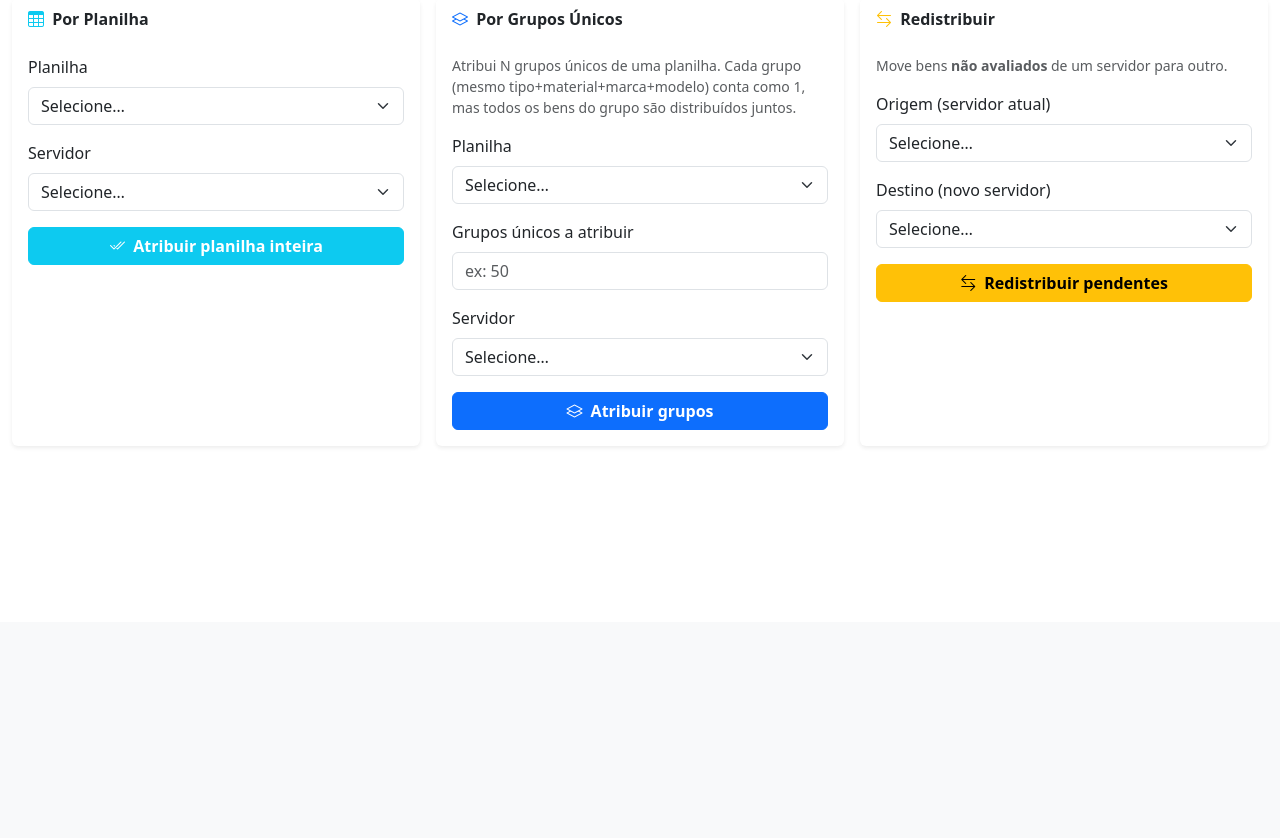
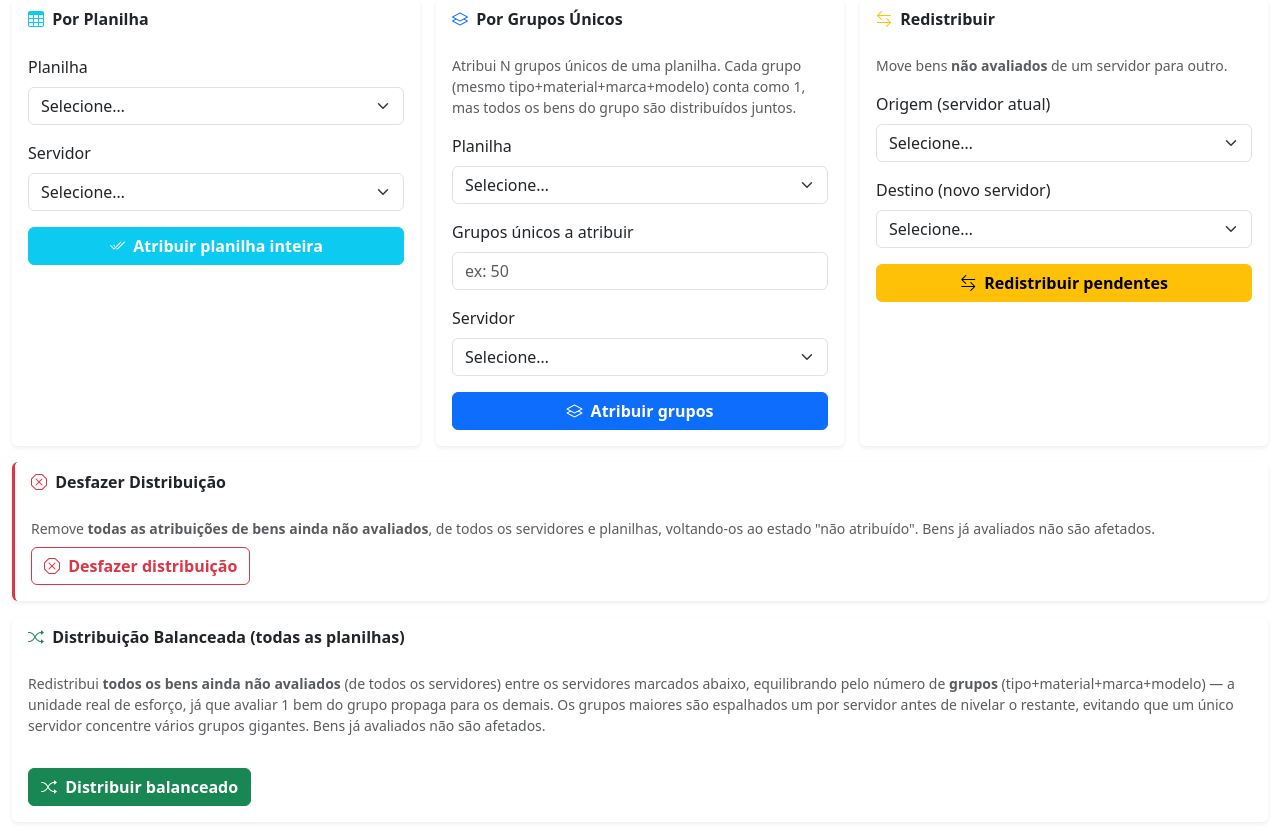
Before and after one commit to dimasmsoares/reavaliacao-bens, a Flask app: page /admin/distribuir in a window 1280 px wide. Shown: the part 178-1016 px from the top of the page. Before the commit the page ends 608 px from the top, so only its background shows below. Run offline with Flask 3, Linux system fonts and the light colour scheme; the visitor is signed in with stand-in values (Sample User, id 1); data comes from the database, SQL or seed files in the repository; data that the repository does not hold is empty; parts of the project's set-up code (start-up, migrations or seed data) failed here and were passed over.

Commit message:
Adiciona distribuição balanceada e botão para desfazer distribuição
Nova modalidade em /admin/distribuir que redistribui todos os bens
pendentes de uma vez, balanceando por número de grupos e espalhando
grupos gigantes entre servidores diferentes (a unidade real de
esforço é o grupo, já que avaliar 1 bem propaga para os demais do
mesmo grupo). Adiciona também um botão para desfazer toda a
distribuição pendente de uma vez, sem afetar bens já avaliados, e um
índice em assets para acelerar as queries de agrupamento.

Co-Authored-By: Claude Sonnet 5 <noreply@anthropic.com>

```diff
--- a/app.py
+++ b/app.py
@@ -185,6 +185,30 @@ def admin_editar_usuario(user_id):
 def admin_distribuir():
     if request.method == 'POST':
         mode = request.form.get('mode')
+
+        if mode == 'balanceada':
+            user_ids = request.form.getlist('user_ids', type=int)
+            valid_ids = [u['id'] for u in db.get_all_users() if u['role'] == 'servidor']
+            user_ids = [uid for uid in user_ids if uid in valid_ids]
+            if len(user_ids) < 2:
+                flash('Selecione ao menos 2 servidores para a distribuição balanceada.', 'warning')
+            else:
+                db.clear_pending_assignments()
+                load = db.assign_balanced_spread(user_ids)
+                users_by_id = {u['id']: u['name'] for u in db.get_all_users()}
+                resumo = ', '.join(
+                    f"{users_by_id[uid]}: {load[uid]['groups']} grupos / {load[uid]['assets']} bens"
+                    for uid in user_ids
+                )
+                flash(f'Distribuição balanceada concluída entre {len(user_ids)} servidores. {resumo}.', 'success')
+            return redirect(url_for('admin_distribuir'))
+
+        if mode == 'desfazer_distribuicao':
+            count = db.clear_pending_assignments()
+            flash(f'Distribuição desfeita: {count} bem(ns) pendente(s) voltaram a "não atribuído". '
+                  f'Bens já avaliados não foram alterados.', 'success')
+            return redirect(url_for('admin_distribuir'))
+
         user_id = request.form.get('user_id', type=int)
         user = db.get_user_by_id(user_id) if user_id else None
         if not user or user['role'] != 'servidor':
--- a/database.py
+++ b/database.py
@@ -64,6 +64,9 @@ def init_db():
             justificativa  TEXT,
             created_at     TEXT NOT NULL
         );
+
+        CREATE INDEX IF NOT EXISTS idx_assets_group
+            ON assets (planilha, tipo, material, marca, modelo);
     """)
     conn.commit()
     # Migração: adiciona colunas novas se ainda não existirem
@@ -279,6 +282,80 @@ def assign_by_unique_groups(planilha, n_groups, user_id):
     conn.commit()
     conn.close()
     return assets_assigned, groups_assigned
+
+
+def clear_pending_assignments():
+    """Remove atribuições de bens ainda não avaliados (preserva as de bens já avaliados)."""
+    conn = get_db()
+    conn.execute("""
+        DELETE FROM assignments
+        WHERE asset_id NOT IN (SELECT asset_id FROM reviews)
+    """)
+    count = conn.execute("SELECT changes()").fetchone()[0]
+    conn.commit()
+    conn.close()
+    return count
+
+
+def assign_balanced_spread(user_ids):
+    """
+    Redistribui todos os bens pendentes (sem review) entre os servidores em user_ids,
+    balanceando por número de grupos (tipo+material+marca+modelo) — a unidade real de
+    esforço, já que avaliar 1 bem do grupo propaga para os demais do mesmo grupo.
+    Processa os grupos em ordem decrescente de tamanho, atribuindo cada um ao servidor
+    com menos grupos no momento, o que espalha os grupos gigantes entre servidores
+    diferentes antes de nivelar o restante entre todos.
+    Retorna {user_id: {"groups": n, "assets": n}}.
+    """
+    now = datetime.utcnow().isoformat()
+    conn = get_db()
+
+    complete_groups = conn.execute("""
+        SELECT planilha, COALESCE(tipo,'') AS t, material, marca, modelo, COUNT(*) AS n
+        FROM assets
+        WHERE material IS NOT NULL AND marca IS NOT NULL AND modelo IS NOT NULL
+          AND id NOT IN (SELECT asset_id FROM reviews)
+        GROUP BY planilha, COALESCE(tipo,''), material, marca, modelo
+        ORDER BY n DESC
+    """).fetchall()
+
+    individuals = conn.execute("""
+        SELECT id FROM assets
+        WHERE (material IS NULL OR marca IS NULL OR modelo IS NULL)
+          AND id NOT IN (SELECT asset_id FROM reviews)
+    """).fetchall()
+
+    load = {uid: {"groups": 0, "assets": 0} for uid in user_ids}
+
+    def least_loaded():
+        return min(user_ids, key=lambda u: (load[u]["groups"], load[u]["assets"]))
+
+    inserts = []
+    for g in complete_groups:
+        uid = least_loaded()
+        rows = conn.execute("""
+            SELECT id FROM assets
+            WHERE planilha = ? AND COALESCE(tipo,'') = ? AND material = ? AND marca = ? AND modelo = ?
+              AND id NOT IN (SELECT asset_id FROM reviews)
+        """, (g['planilha'], g['t'], g['material'], g['marca'], g['modelo'])).fetchall()
+        for a in rows:
+            inserts.append((a['id'], uid, now))
+        load[uid]["groups"] += 1
+        load[uid]["assets"] += len(rows)
+
+    for a in individuals:
+        uid = least_loaded()
+        inserts.append((a['id'], uid, now))
+        load[uid]["groups"] += 1
+        load[uid]["assets"] += 1
+
+    conn.executemany(
+        "INSERT OR IGNORE INTO assignments (asset_id, user_id, assigned_at) VALUES (?,?,?)",
+        inserts
+    )
+    conn.commit()
+    conn.close()
+    return load
 
 
 def reassign_pending(from_user_id, to_user_id):
--- a/templates/admin/distribuir.html
+++ b/templates/admin/distribuir.html
@@ -157,6 +157,57 @@
   </div>
 </div>
 
+<!-- Desfazer distribuição -->
+<div class="card border-0 shadow-sm mt-3 border-start border-danger border-3">
+  <div class="card-header bg-white fw-semibold border-0">
+    <i class="bi bi-x-octagon me-1 text-danger"></i> Desfazer Distribuição
+  </div>
+  <div class="card-body d-flex justify-content-between align-items-center flex-wrap gap-2">
+    <p class="text-muted small mb-0">
+      Remove <strong>todas as atribuições de bens ainda não avaliados</strong>, de todos os servidores e
+      planilhas, voltando-os ao estado "não atribuído". Bens já avaliados não são afetados.
+    </p>
+    <form method="post" onsubmit="return confirm('Isso vai remover TODAS as atribuições de bens pendentes, de todos os servidores. Bens já avaliados não serão afetados. Continuar?')">
+      <input type="hidden" name="mode" value="desfazer_distribuicao">
+      <button class="btn btn-outline-danger fw-semibold text-nowrap">
+        <i class="bi bi-x-octagon me-1"></i> Desfazer distribuição
+      </button>
+    </form>
+  </div>
+</div>
+
+<!-- Distribuição balanceada -->
+<div class="card border-0 shadow-sm mt-3">
+  <div class="card-header bg-white fw-semibold border-0">
+    <i class="bi bi-shuffle me-1 text-success"></i> Distribuição Balanceada (todas as planilhas)
+  </div>
+  <div class="card-body">
+    <p class="text-muted small mb-3">
+      Redistribui <strong>todos os bens ainda não avaliados</strong> (de todos os servidores) entre os
+      servidores marcados abaixo, equilibrando pelo número de <strong>grupos</strong>
+      (tipo+material+marca+modelo) — a unidade real de esforço, já que avaliar 1 bem do grupo propaga
+      para os demais. Os grupos maiores são espalhados um por servidor antes de nivelar o restante,
+      evitando que um único servidor concentre vários grupos gigantes. Bens já avaliados não são afetados.
+    </p>
+    <form method="post" onsubmit="return confirm('Isso vai limpar e redistribuir todos os bens pendentes entre os servidores selecionados. Continuar?')">
+      <input type="hidden" name="mode" value="balanceada">
+      <div class="mb-3 d-flex flex-wrap gap-3">
+        {% for u in users %}
+        {% if u.role == 'servidor' %}
+        <div class="form-check">
+          <input class="form-check-input" type="checkbox" name="user_ids" value="{{ u.id }}" id="bal-{{ u.id }}" checked>
+          <label class="form-check-label" for="bal-{{ u.id }}">{{ u.name }}</label>
+        </div>
+        {% endif %}
+        {% endfor %}
+      </div>
+      <button class="btn btn-success fw-semibold">
+        <i class="bi bi-shuffle me-1"></i> Distribuir balanceado
+      </button>
+    </form>
+  </div>
+</div>
+
 <!-- Tabela de andamento por servidor -->
 {% if users_progress %}
 <div class="card border-0 shadow-sm mt-4">
```
Also changed, not shown: CLAUDE.md (+4 -2 lines), README.md.
